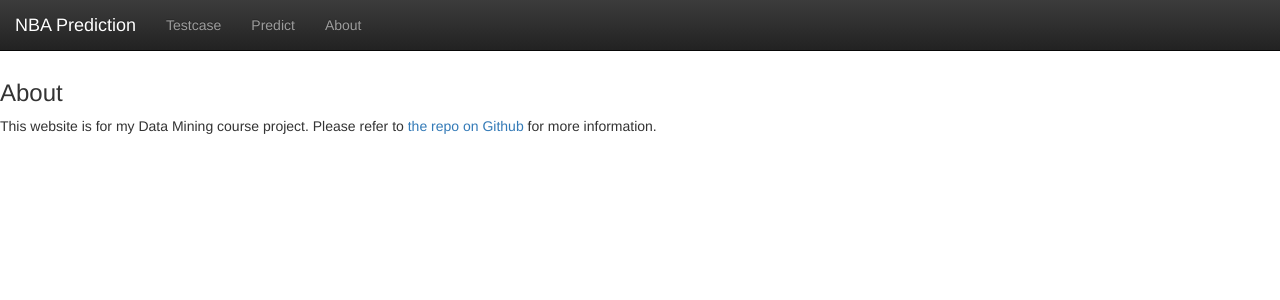
After one commit to togepige/nba_predict_website, a Django app: template present_testcase/templates/present_testcase/about.html in a window 1280 px wide. The commit adds this page. Shown: the top 300 px of the page. Run offline with Django 3.2, Linux system fonts and the light colour scheme; the template is opened without the code that fills it, so the values that code supplies are empty; some libraries are stand-ins or nearby versions.

Commit message:
update website

```diff
--- a/present_testcase/static/present_testcase/main.css
+++ b/present_testcase/static/present_testcase/main.css
@@ -29,3 +29,8 @@ body{
 .testcase-button{
     width: 100%;
 }
+
+#testcase-detail-container{
+    height: 100%;
+    overflow: auto;
+}
--- /dev/null
+++ b/present_testcase/templates/present_testcase/about.html
@@ -0,0 +1,10 @@
+{% extends "present_testcase/base.html" %}
+
+{% block content %}
+
+<h3>About</h3>
+
+<p>
+    This website is for my Data Mining course project. Please refer to <a href="https://github.com/cyfloel0516/NBA_Predictor" target="_blank">the repo on Github</a> for more information.
+</p>
+{% endblock %}
--- a/present_testcase/templates/present_testcase/base.html
+++ b/present_testcase/templates/present_testcase/base.html
@@ -21,6 +21,8 @@
     <script src="https://maxcdn.bootstrapcdn.com/bootstrap/3.3.7/js/bootstrap.min.js" integrity="sha384-Tc5IQib027qvyjSMfHjOMaLkfuWVxZxUPnCJA7l2mCWNIpG9mGCD8wGNIcPD7Txa"
         crossorigin="anonymous"></script>
 
+    <script src="https://cdnjs.cloudflare.com/ajax/libs/spin.js/2.3.2/spin.min.js"> </script>
+
     <link rel="stylesheet" type="text/css" href="{% static 'present_testcase/main.css' %}" />
 </head>
 
@@ -43,8 +45,9 @@
                 <!-- Collect the nav links, forms, and other content for toggling -->
                 <div class="collapse navbar-collapse" id="bs-example-navbar-collapse-1">
                     <ul class="nav navbar-nav">
-                        <li class=""><a href="#">Testcase Example <span class="sr-only">(current)</span></a></li>
-                        <li><a href="#">Link</a></li>
+                        <li class=""><a href="/">Testcase<span class="sr-only">(current)</span></a></li>
+                        <li><a href="/predict">Predict</a></li>
+                        <li><a href="/about">About</a></li>
                     </ul>
                 </div>
                 <!-- /.navbar-collapse -->
--- a/present_testcase/templates/present_testcase/index.html
+++ b/present_testcase/templates/present_testcase/index.html
@@ -24,13 +24,18 @@
     $(document).ready(function(){
         $(".testcase-button").on('click', function(){
             if($(this).is(".active")) return;
+
             $(".testcase-button").each(function(){
                 $(this).removeClass("active")
             });
             $(this).addClass("active")
 
+            $("#testcase-detail-container").html("")
+            var spiner = new Spinner().spin()
+            document.getElementById("testcase-detail-container").appendChild(spiner.el)
             $.get("detail?id=" + $(this).data("testcase-id")).done(function(res){
                 $("#testcase-detail-container").html(res)
+                spinner.stop()
             })
         });
     });
--- a/present_testcase/urls.py
+++ b/present_testcase/urls.py
@@ -4,5 +4,7 @@ from . import views
 
 urlpatterns = [
     url(r'^detail/$', views.detail, name='detail'),
+    url(r'^about/$', views.about, name='about'),
+    url(r'^predict/$', views.about, name='predict'),
     url(r'^$', views.index, name='index'),
 ]
```
Also changed, not shown: present_testcase/templates/present_testcase/predict.html (added, +10 -0 lines), present_testcase/views.py (+12 -0 lines).
